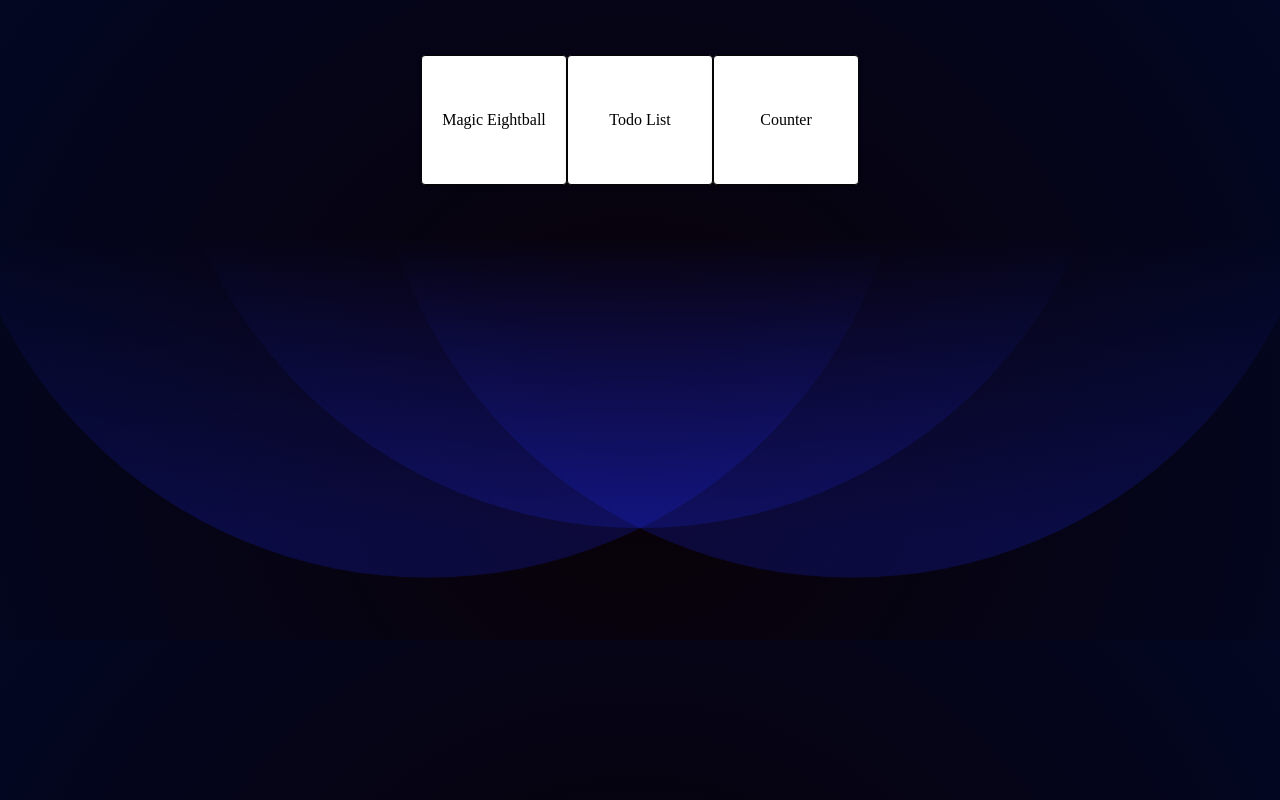
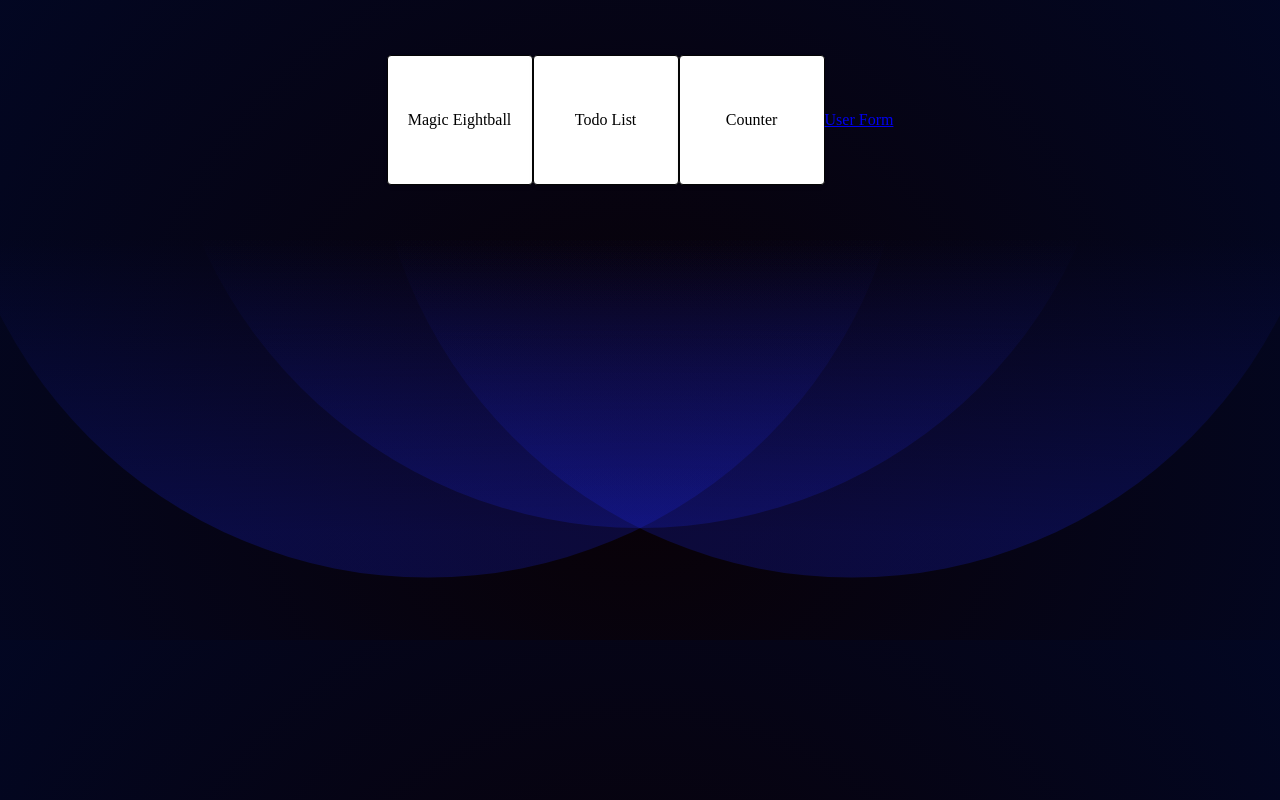
Before and after one commit to JoeyZ56/my-dev-journal, a React (Vite) app: page / in a window 1280 px wide. Built offline with nearby package versions, Linux system fonts and the light colour scheme.

Commit message:
added link for user form

```diff
--- a/src/pages/Home/Home.jsx
+++ b/src/pages/Home/Home.jsx
@@ -14,6 +14,9 @@ const Home = () => {
         <Link to="/counter" className="project-link3">
           Counter
         </Link>
+        <Link to="/user-form" className="project-link4">
+          User Form
+        </Link>
       </div>
     </div>
   );
```
